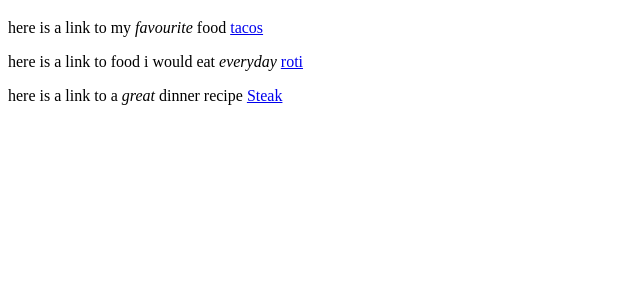
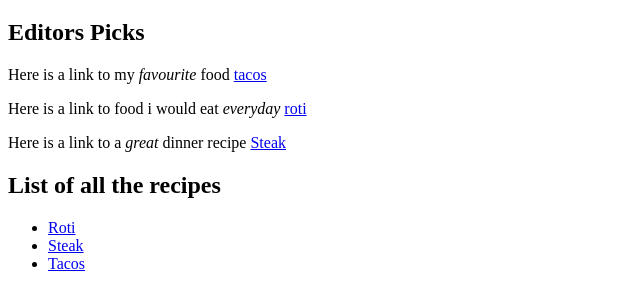
Before and after one commit to melison12/odin-recipes, a plain HTML site: page index.html in a window 1280 px wide. Shown: the part 61-368 px from the top of the page, without its empty margins (0-640 px from the left). Drawn offline with Linux system fonts and the light colour scheme.

Commit message:
Evrything done

```diff
--- a/index.html
+++ b/index.html
@@ -6,12 +6,27 @@
 </head>
 
 <Body>
+
+
 <h1>Odin Recipes</h1>
 
-<p>here is a link to my <em>favourite</em> food <a href="./recipes/tacos.html">tacos</a></p>
-<p>here is a link to food i would eat <em>everyday</em> <a href="./recipes/roti.html">roti</a></p>
-<p>here is a link to a <em>great</em> dinner recipe <a href="./recipes/roti.html">Steak</a></p>
+<h2>Editors Picks</h2>
 
+<p>Here is a link to my <em>favourite</em> food <a href="./recipes/tacos.html">tacos</a></p>
+<p>Here is a link to food i would eat <em>everyday</em> <a href="./recipes/roti.html">roti</a></p>
+<p>Here is a link to a <em>great</em> dinner recipe <a href="./recipes/roti.html">Steak</a></p>
+
+<h2>List of all the recipes</h2>
+<ul>
+    <li><a href="./recipes/roti.html">Roti</a></li>
+    <li>
+        <a href="./recipes/steak.html">Steak</a>
+    </li>
+    <li>
+        <a href="./recipes/tacos.html">Tacos</a>
+    </li>
+
+</ul>
 
 
 </Body>
```
